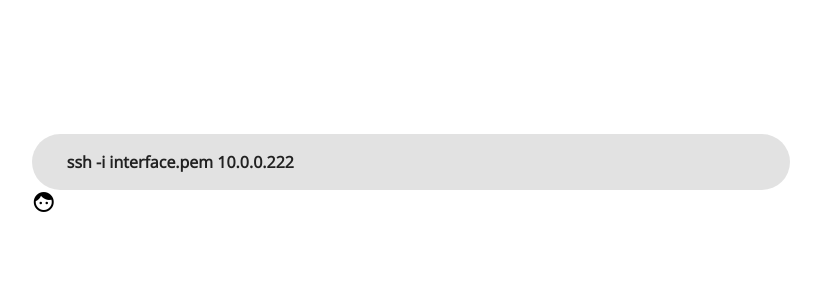
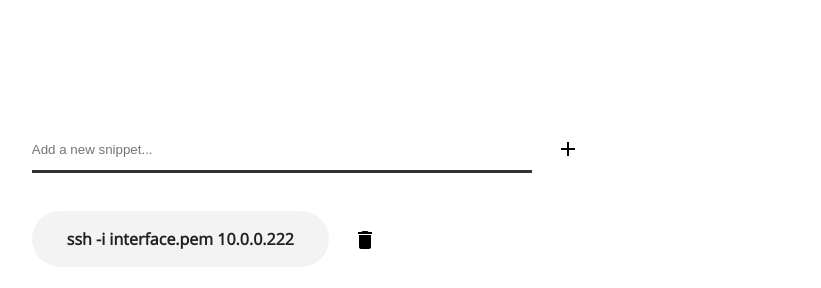
Before and after one commit to mmoderwell/pasteboard, a plain HTML site: page index.html in a window 1280 px wide. Shown: the whole page, without its empty margins (229-1050 px from the left). Drawn offline with nearby package versions, Linux system fonts and the light colour scheme.

Commit message:
Work on layout and logic

```diff
--- a/index.html
+++ b/index.html
@@ -17,16 +17,155 @@
 	<link href="https://fonts.googleapis.com/icon?family=Material+Icons" rel="stylesheet">
 	<meta content="" name="description">
 	<meta name="keywords" content="">
-	<link rel="stylesheet" type="text/css" href="/css/resume.css">
+	<style type="text/css" media="screen">
+	body {
+		font-family: 'Open Sans', sans-serif;
+	}
+
+	.input-wrapper {
+		width: 500px;
+		position: relative;
+		display: inline-flex;
+	}
+
+	.input-wrapper::after {
+		content: attr(data-text);
+		font-size: 1.5rem;
+		line-height: 0;
+		height: 0;
+		max-width: 100%;
+		border-bottom: 3px solid #fff;
+		position: absolute;
+		left: 0;
+		bottom: 0;
+		height: 3px;
+		overflow: hidden;
+		user-select: none;
+		color: transparent;
+	}
+
+	input {
+		color: #969696;
+		border: none;
+		padding: 0;
+		border-radius: 0;
+		outline: none;
+		width: auto;
+		min-width: 100%;
+		line-height: 3em;
+		border-bottom: 3px solid #333333;
+		background-color: transparent;
+	}
+
+	.contents {
+		padding: 5% 20%;
+	}
+
+	.header {
+		padding: 2% 0 5% 0;
+	}
+
+	#message {
+		transition: all ease-in .4s;
+		opacity: 0;
+		text-align: center;
+		color: #689cff;
+	}
+
+	.entry {
+		padding: 1px 10px;
+		background: #f3f3f3;
+		border-radius: 35px;
+		color: #212121;
+		display: inline-flex;
+		transition: all ease-in-out 1s;
+	}
+
+	.entry p {
+		padding: 0 25px;
+		font-weight: 600;
+		cursor: pointer;
+		transition: all ease .2s;
+	}
+
+	.entry p:hover {
+		color: #969696;
+	}
+
+	.icon {
+		display: inline-flex;
+		padding: 0 20px;
+		top: 7px;
+		position: relative;
+	}
+
+	.material-icons {
+		cursor: pointer;
+	}
+	</style>
 </head>
 
-<body style="font-family: 'Open Sans', sans-serif;">
-	<div class="contents" style="padding: 10% 20%;">
-		<div class="entry" id="0" style="padding: 1px 10px; background: #dededede; border-radius: 35px; color:#212121;display: flex;">
-			<p style="padding-left: 25px; font-weight: 600;">ssh -i interface.pem 10.0.0.222</p>
+<body>
+	<div class="contents">
+		<div class="header">
+			<div id="message">Hello</div>
+			<br>
+			<div class="input-wrapper" data-text="">
+				<input type="text" placeholder="Add a new snippet...">
+			</div>
+			<div class="icon" id="new"><i class="material-icons">add</i></div>
 		</div>
-		<div><i class="material-icons">face</i></div>
+		<div class="entry_div" id="0">
+			<div class="entry">
+				<p>ssh -i interface.pem 10.0.0.222</p>
+			</div>
+			<div class="icon" value=0><i class="material-icons">delete</i></div>
+		</div>
 	</div>
+	<script>
+	const new = document.getElementById('new');
+	const entries = document.querySelectorAll('.entry p');
+	const removers = document.querySelectorAll('.icon');
+	let message = document.getElementById('message');
+	let container = document.querySelector('contents');
+
+
+
+	//let storage = window.localStorage
+	let data = JSON.parse(localStorage.getItem("entries"));
+
+	console.log(data);
+
+	entries.forEach(entry => {
+		entry.addEventListener('click', () => {
+			const selection = window.getSelection();
+			const range = document.createRange();
+			range.selectNodeContents(entry);
+			selection.removeAllRanges();
+			selection.addRange(range);
+			document.execCommand('copy');
+			selection.removeAllRanges();
+			const original = entry.textContent;
+			message.textContent = 'Copied!';
+			message.style.opacity = '1';
+			setTimeout(() => {
+				message.style.opacity = '0';
+			}, 1200);
+
+		});
+	});
+
+	removers.forEach(rem => {
+		rem.addEventListener('click', (e) => {
+
+			let parent_div = e.parentElement;
+			console.log(parent_div);
+			setTimeout(() => {
+
+			}, 700);
+		});
+	});
+	</script>
 </body>
 
 </html>
```
